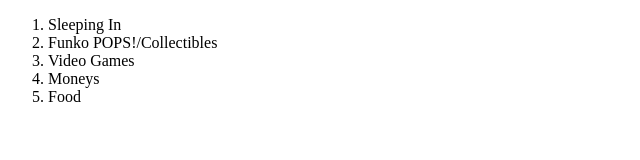
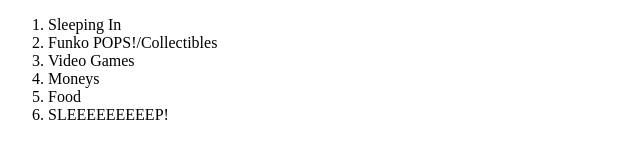
Before and after one commit to dulrath12/my-fav-things, a plain HTML site: page index.html in a window 1280 px wide. Shown: the whole page, without its empty margins (0-640 px from the left). Drawn offline with Linux system fonts and the light colour scheme.

Commit message:
updated list

```diff
--- a/index.html
+++ b/index.html
@@ -13,6 +13,7 @@
         <li>Video Games</li>
         <li>Moneys</li>
         <li>Food</li>
+        <li>SLEEEEEEEEEP!</li>
     </ol>
 
 </body>
```
